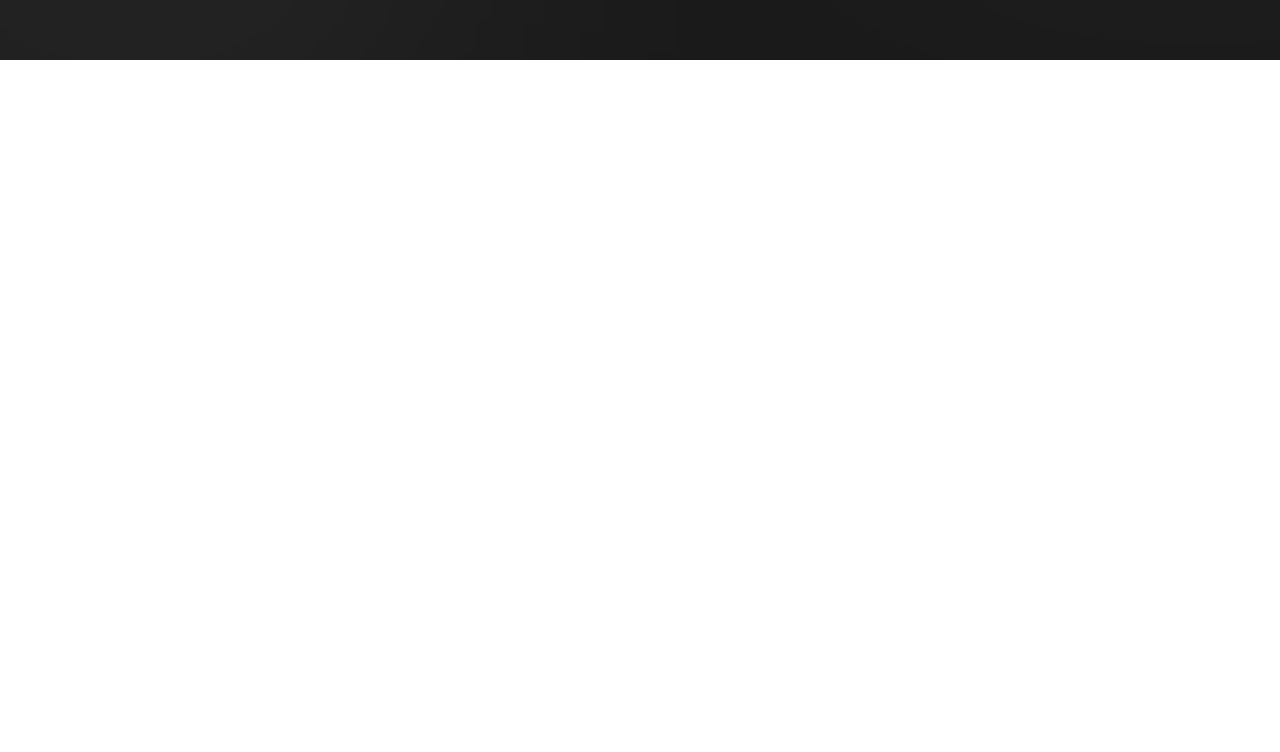
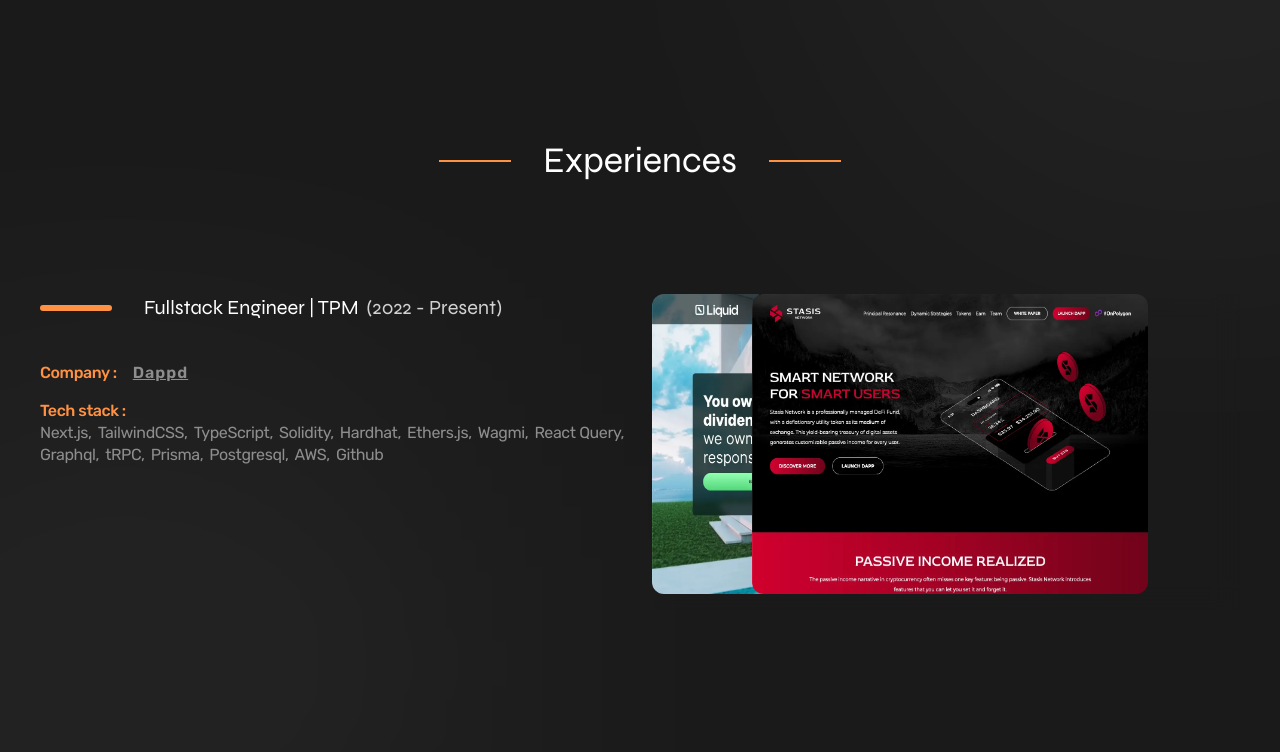
Before and after one commit to furkanksl/my-website, a Next.js app: page / in a window 1280 px wide. Shown: the part 740-1492 px from the top of the page. Before the commit the page ends 800 px from the top, so only its background shows below. Built offline with nearby package versions, Linux system fonts and the light colour scheme.

Commit message:
Update home page with experiences section

```diff
--- a/src/pages/index.tsx
+++ b/src/pages/index.tsx
@@ -1,7 +1,10 @@
+import Image from "next/image";
+import { Syne, Rubik } from "next/font/google";
+
 import Header from "@/components/core/header";
 import AboutMe from "@/components/home/AboutMe";
-import { Syne, Rubik } from "next/font/google";
-import Image from "next/image";
+import Experience from "@/components/home/Experience";
+import { experiences } from "@/data/experiences";
 
 const syne = Syne({ subsets: ["latin"], display: "swap", variable: "--font-syne" });
 const rubik = Rubik({ subsets: ["latin"], display: "swap", variable: "--font-rubik" });
@@ -38,6 +41,20 @@ export default function Home() {
             /> */}
             <div className="flex flex-col max-w-[1240px] px-5 mt-[50px] md:mt-[110px] w-screen">
                 <AboutMe />
+
+                <div className="flex flex-col mt-[130px] md:mt-[168px] z-10 gap-y-3 md:gap-y-10">
+                    <div className="w-full h-[58px] justify-center items-center gap-8 flex flex-row">
+                        <div className="w-[72px] h-[0px] border border-secondary"></div>
+                        <div className="text-white text-3xl md:text-4xl font-normal font-syne">
+                            {/* places I worked at and things I’ve built */}
+                            Experiences
+                        </div>
+                        <div className="w-[72px] h-[0px] border border-secondary"></div>
+                    </div>
+                    {experiences.map((experience, index) => {
+                        return <Experience key={index} {...experience} />;
+                    })}
+                </div>
             </div>
         </main>
     );
```
